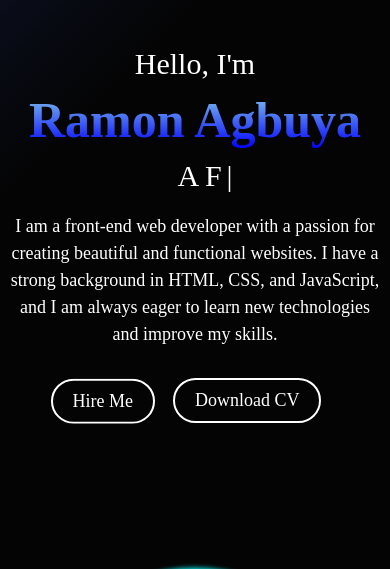
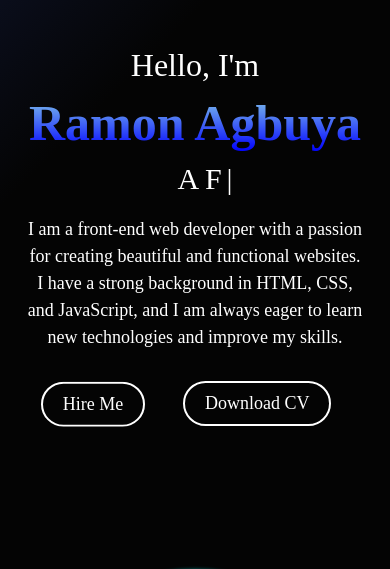
Before and after one commit to Eran-git/My-portfolio, a plain HTML site: page index.html in a window 390 px wide. Shown: the part 531-1100 px from the top of the page. Drawn offline with Linux system fonts and the light colour scheme.

Commit message:
Update home.css

```diff
--- a/css/home.css
+++ b/css/home.css
@@ -3,6 +3,7 @@
 width: 100%;
 height: 90vh;
 color: white;
+padding: 100px;
 
 display: flex;
 align-items: center;
@@ -11,11 +12,10 @@
 
 .hero .introduce{
 flex: 1;
-    padding-left: 100px;
 }
 
 .introduce .hello{
-    font-size: 30px;
+font-size: 2rem;
 margin-bottom: 10px;
 animation: fadeInUp 1s ease-in-out both;
 }
@@ -26,13 +26,13 @@
 -moz-background-clip: text;
 -webkit-text-fill-color: transparent;
 -moz-text-fill-color: transparent;
-    font-size: 70px;
+font-size: 5rem;
 font-weight: bold;
 margin-bottom: 10px;
 animation: fadeInUp 1s ease-in-out both;
 }
 .introduce .job{
-    font-size: 40px;
+font-size: 2.5rem;
 margin-bottom: 20px;
 width: 0;
 white-space: nowrap;
@@ -71,7 +71,7 @@
 
 
 .introduce .desc{
-    font-size: 20px;
+font-size: 1.3rem;
 margin-bottom: 30px;
 line-height: 1.5;
 animation: fadeInUp 1s ease-in-out both;
@@ -165,6 +165,8 @@
 color: black;
 }
 
+
+/* flex two */
 .hero .photo{
 flex: 1;
 display: flex;
@@ -231,7 +233,7 @@
 }
 
 
-@media screen and (max-width: 768px){
+@media screen and (max-width: 900px){
 
 .hero{
     flex-direction: column;
@@ -243,7 +245,7 @@
 
 .hero .introduce{
     order: 2;
-        padding: 0;
+    padding: 0 20px
 }
 
 .introduce .name{
@@ -257,10 +259,13 @@
 
 .introduce .desc{
     font-size: 18px;
+    padding: 0 20px;
 }
 
 .introduce .buttons{
     justify-content: center;
+    flex-wrap: wrap;
+    gap: 20px;
 }
 
 .introduce .buttons .btn{
```
Lines whose indentation alone changed are shown as unchanged.
